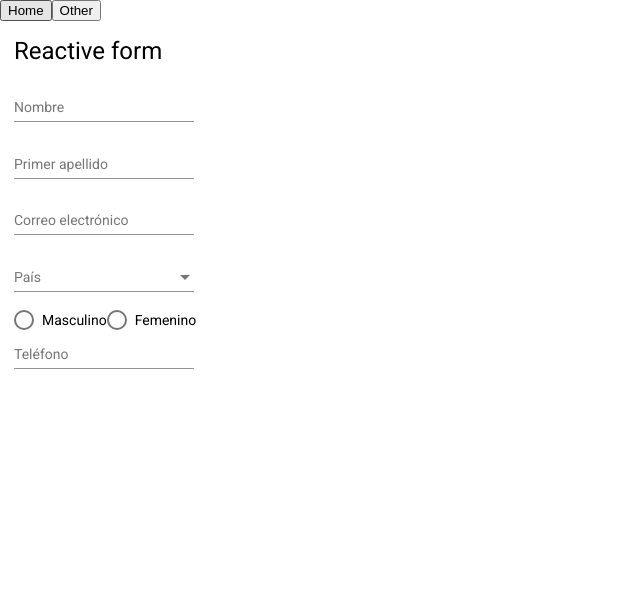
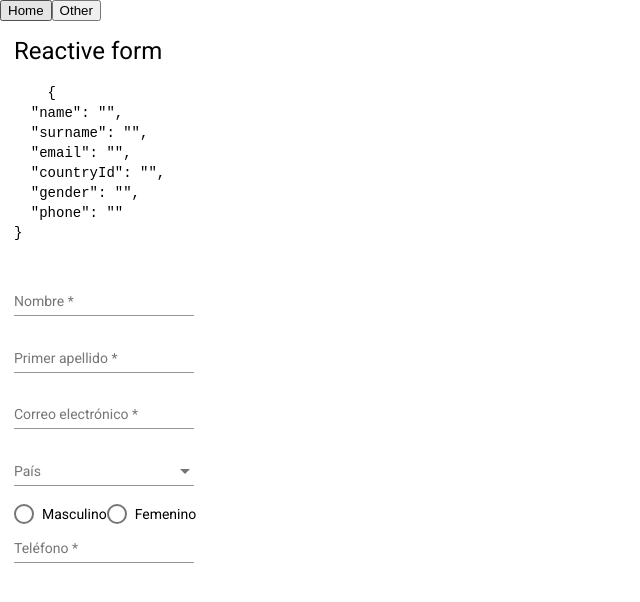
Before and after one commit to Tecayehuatl/k-example, an Angular app: page /home in a window 1280 px wide. Shown: the top 602 px of the page, without its empty margins (0-640 px from the left). Built offline with nearby package versions, Linux system fonts and the light colour scheme.

Commit message:
Initialization of the reactive form

```diff
--- a/src/app/container/home/home.component.html
+++ b/src/app/container/home/home.component.html
@@ -1,25 +1,28 @@
 <section class="o-section">
   <h1 class="o-section__title">Reactive form</h1>
-  <form class="o-creation-form">
+  <pre>
+    {{ userForm.value | json }}
+  </pre>
+  <form class="o-creation-form" [formGroup]="userForm">
     <!-- Name -->
     <div>
       <mat-form-field class="c-input">
         <mat-label>Nombre</mat-label>
-        <input matInput />
+        <input matInput formControlName="name" />
       </mat-form-field>
     </div>
     <!-- surname -->
     <div>
       <mat-form-field class="c-input">
         <mat-label>Primer apellido</mat-label>
-        <input matInput />
+        <input matInput formControlName="surname" />
       </mat-form-field>
     </div>
     <!-- Email -->
     <div>
       <mat-form-field class="c-input">
         <mat-label>Correo electrónico</mat-label>
-        <input matInput />
+        <input matInput formControlName="email" />
       </mat-form-field>
     </div>
     <!-- Country -->
@@ -44,7 +47,7 @@
     <div>
       <mat-form-field class="c-input">
         <mat-label>Teléfono</mat-label>
-        <input matInput />
+        <input matInput formControlName="phone" />
       </mat-form-field>
     </div>
   </form>
--- a/src/app/container/home/home.component.ts
+++ b/src/app/container/home/home.component.ts
@@ -1,15 +1,24 @@
 import { Component, OnInit } from '@angular/core';
+import { FormBuilder, FormGroup, Validators } from '@angular/forms';
 
 @Component({
   selector: 'app-home',
   templateUrl: './home.component.html',
-  styleUrls: ['./home.component.scss']
+  styleUrls: ['./home.component.scss'],
 })
 export class HomeComponent implements OnInit {
+  public userForm: FormGroup;
 
-  constructor() { }
+  constructor(private fb: FormBuilder) {}
 
   ngOnInit(): void {
+    this.userForm = this.fb.group({
+      name: ['', Validators.required],
+      surname: ['', Validators.required],
+      email: ['', Validators.required],
+      countryId: ['', Validators.required],
+      gender: ['', Validators.required],
+      phone: ['', Validators.required],
+    });
   }
-
 }
```
